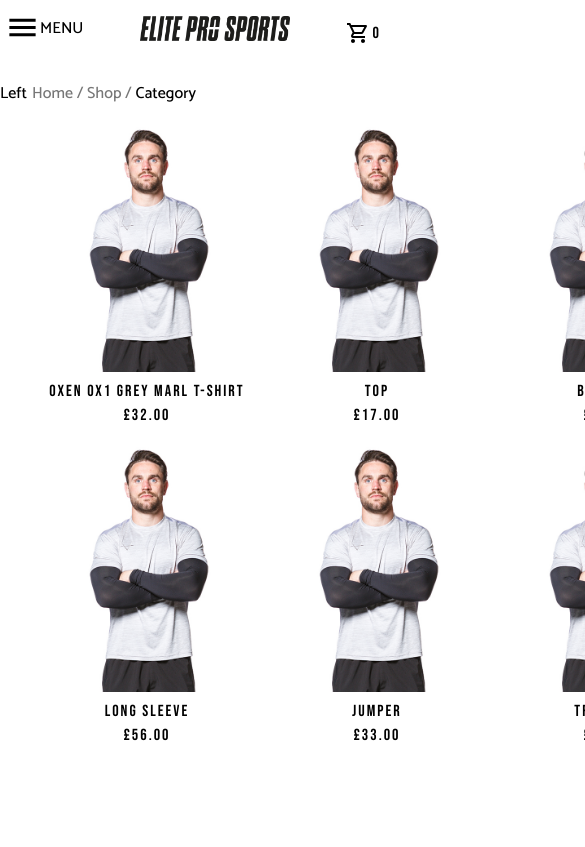
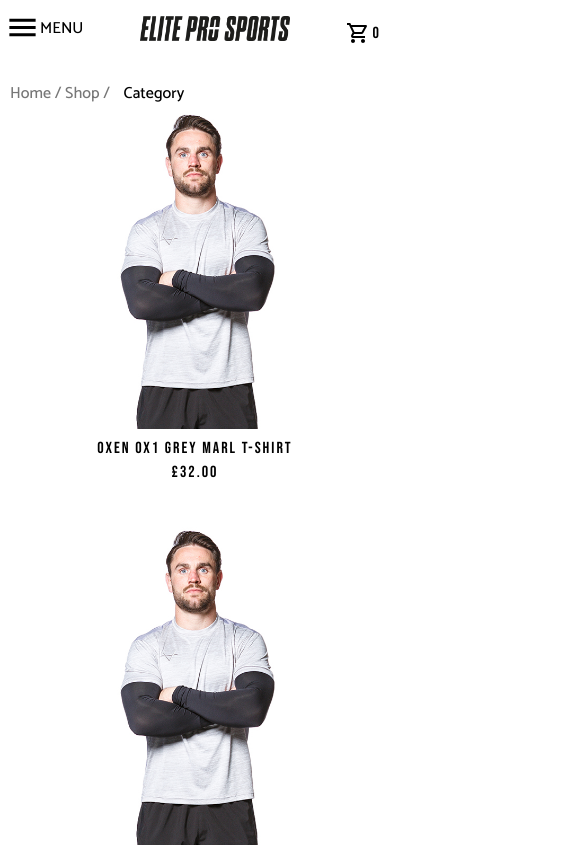
Before and after one commit to CraigJHorne/eps-website, a React (Create React App) app: page /login in a window 390 px wide. Shown: the top 847 px of the page, 585 px wide, since content can reach past the window. Built offline with nearby package versions, Linux system fonts and the light colour scheme.

Commit message:
various amendments

```diff
--- a/data.js
+++ b/data.js
@@ -7,7 +7,8 @@
 		category: "Off-Field"
 		team: "Gloucester Rugby"
 		price: 44.99,
-		image: "/images/productphotos/Gloucester 2019-20 Home Shirt.png",
+		imageOne: "/images/Product2.jpg",
+		imageTwo: "/images/Product1.jpg",
 	},
 	{
 		id: 1,
@@ -16,7 +17,8 @@
 		category: "Off-Field"
 		team: "Gloucester Rugby"
 		price: 44.99,
-		image: "/images/productphotos/Gloucester 2019-20 Away Shirt.png",
+		imageOne: "/images/Product2.jpg",
+		imageTwo: "/images/Product1.jpg",
 	},
 	]
 }
--- a/src/CategoryLayout.css
+++ b/src/CategoryLayout.css
@@ -57,6 +57,7 @@
 
 .category__infoGrey {
 	color: #777;
+	margin: 10px;
 }
 
 .category__infoGrey:hover {
@@ -83,3 +84,32 @@
 	box-shadow: 0px 0px 24px -5px rgba(0,0,0,0.75);
 	z-index: 100;
 }
+
+/* -- MEDIA QUERIES -- */
+
+@media only screen and (max-width: 900px) {
+
+	.category__left {
+	display: none;
+}
+
+	.category__items {
+	grid-template-columns: repeat(2, 1fr);
+}
+}
+
+@media only screen and (max-width: 540px) {
+
+	.category__left {
+	display: none;
+}
+
+	.category__items {
+	display: block;
+}
+	.category__right {
+		width: 100%;
+
+	}
+
+}
--- a/src/CategoryLayout.js
+++ b/src/CategoryLayout.js
@@ -1,6 +1,5 @@
 import React from 'react';
 import './CategoryLayout.css';
-import { Link } from 'react-router-dom';
 import ItemsCard from './ItemsCard';
 
 
--- a/src/Home.js
+++ b/src/Home.js
@@ -1,6 +1,4 @@
 import React from 'react';
-import { Link } from 'react-router-dom';
-import CheckCircle from '@material-ui/icons/CheckCircleOutline';
 import MainLayout from './MainLayout';
 
 
--- a/src/ItemsCard.css
+++ b/src/ItemsCard.css
@@ -45,20 +45,25 @@
 }
 
 .items__main {
+	display: flex;
+	flex-direction: column;
 	height: 85%;
 	text-align: center;
+	justify-content: center;
 }
 
 .items__imageContainer {
 	height: 90%;
 	width: auto;
 	margin: 10px 0px;
+	justify-content: center;
 }
 
 .items__image {
 	height: 100%;
 	max-width: 100%;
 	object-fit: cover;
+	justify-content: center;
 }
 
 .items__text {
@@ -97,7 +102,10 @@
 	z-index: 50;
 	overflow: visible;
 	margin-bottom: -5em;
+	justify-content: center;
+	text-align:center;
 }
+
 
 .items__container:hover .items__lower {
 	display: flex;
@@ -117,3 +125,27 @@
 	width: auto;
 	margin: 10px auto;
 }
+
+/* -- MEDIA QUERIES -- */
+
+@media only screen and (max-width: 900px) {
+
+.items__container {
+	background-color: #ffffff;
+	height: 26em;
+	display: flex;
+	justify-content: center;
+	min-width: 230px;
+	width: 100%;
+
+}
+}
+
+@media only screen and (max-width: 540px) {
+
+.items__container {
+
+	width: 100%;
+
+}
+}
--- a/src/ItemsCard.js
+++ b/src/ItemsCard.js
@@ -8,7 +8,7 @@
 function ItemsCard({imageOne, imageTwo, name, price}) {
 
   return (
-    <div className="items__container .fade-in">
+    <div className="items__container">
 
         <Link to="/product">
 
--- a/src/Navigation.css
+++ b/src/Navigation.css
@@ -41,7 +41,7 @@
   	display: flex;
  	flex-wrap: wrap;
  	font-family: 'Bebas Neue', cursive;
- 	letter-spacing: 1px;
+ 	letter-spacing: 2px;
  	font-size: 16px;
  	color: #ffffff;
 }
@@ -59,9 +59,11 @@
 
 }
 
-@media only screen and (max-width: 800px) {
+@media only screen and (max-width: 1000px) {
 
 	.navigation {
 	display: none;
+
+
 }
 }
```
